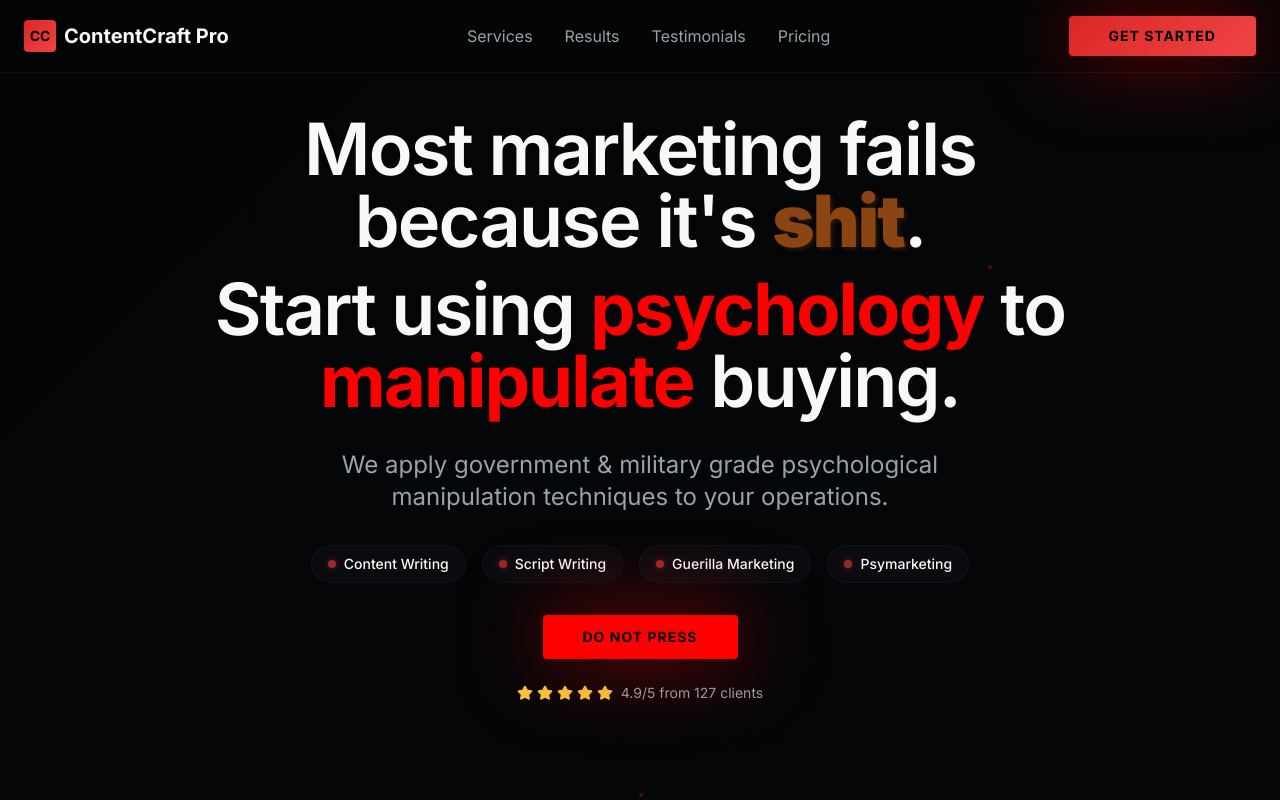
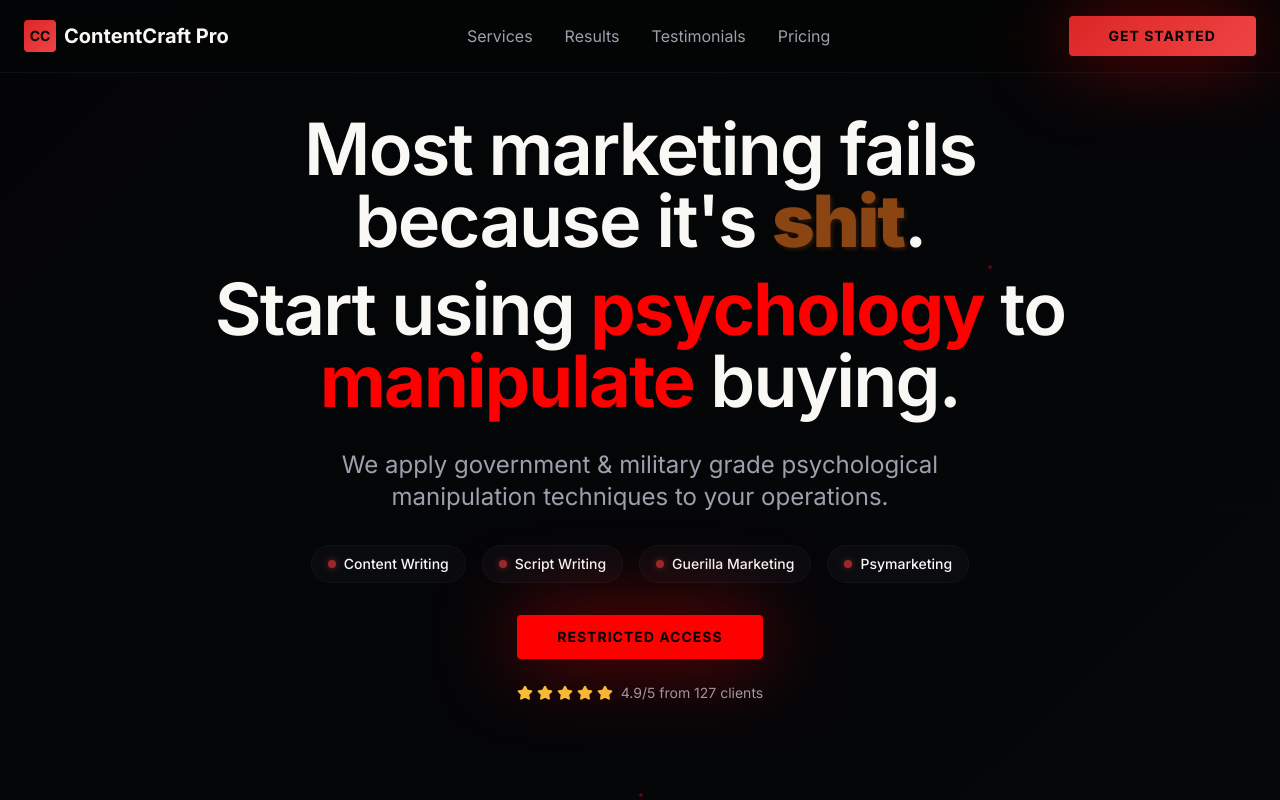
Before and after one commit to arizmi/mind-meld-wordsmith, a React (Vite) app: page / in a window 1280 px wide. Shown: the top 800 px of the page. Built offline with nearby package versions, Linux system fonts and the light colour scheme.

Commit message:
Visual edit in Lovable
Edited UI in Lovable

```diff
--- a/src/components/Hero.tsx
+++ b/src/components/Hero.tsx
@@ -33,9 +33,7 @@ const Hero = () => {
           </div>
 
           <div className="space-y-6">
-            <Button size="lg" className="glow-button font-semibold px-8 py-6 text-lg animate-glow-pulse">
-              DO NOT PRESS
-            </Button>
+            <Button size="lg" className="glow-button font-semibold py-6 text-lg animate-glow-pulse px-[25px]">RESTRICTED ACCESS</Button>
 
             <div className="flex items-center justify-center gap-2 text-sm text-muted-foreground">
               <div className="flex items-center gap-1">
```
